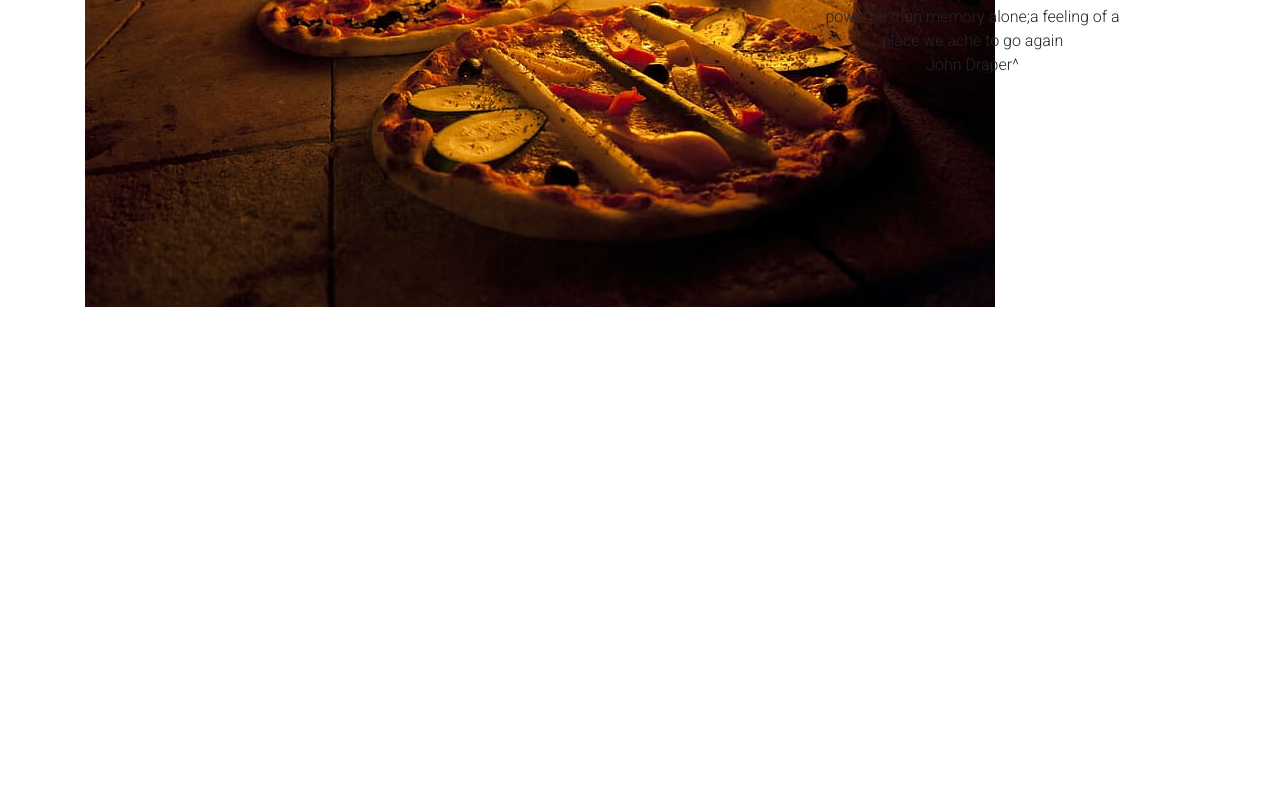
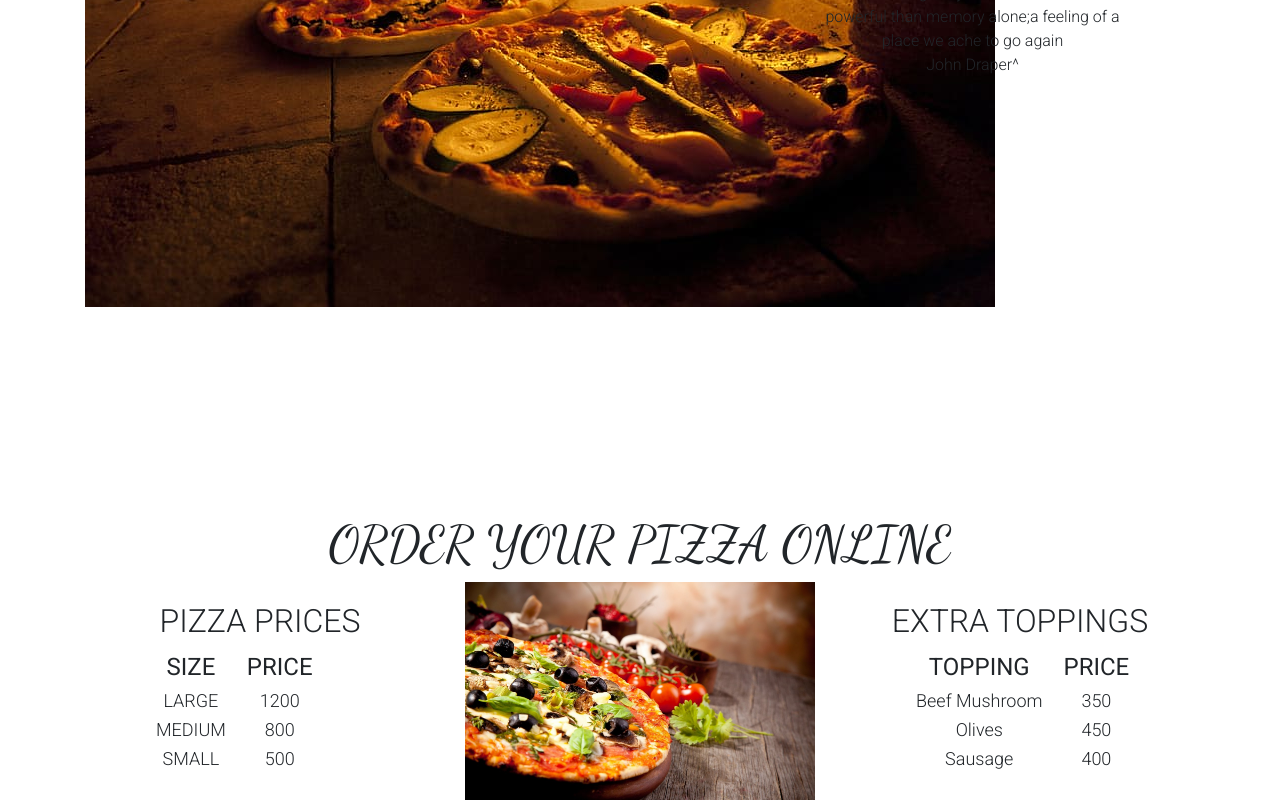
Before and after one commit to lorrainekamanda/pizza-hut, a plain HTML site: page index.html in a window 1280 px wide. Shown: the part 1972-2772 px from the top of the page. Before the commit the page ends 2479 px from the top, so only its background shows below. Drawn offline with nearby package versions, Linux system fonts and the light colour scheme; files whose address does not match are found by name.

Commit message:
adding the first type of pizza

```diff
--- a/index.html
+++ b/index.html
@@ -69,7 +69,83 @@
 
 </div>
 <div id="order">
+  ORDER YOUR PIZZA ONLINE
+</div>
 
+
+<div class="container container1">
+
+
+    <div class = "mdb-lightbox">
+
+        <div class = "row row1" >
+            <div  class="col-lg-4">
+             <h2 style="margin-top: 20px;"> PIZZA PRICES</h2>
+             <table  id = "table1" style=" margin-left: 70px;">
+             <tr>
+             <th style="font-size: 24px; padding-right: 20px;"> SIZE</th>
+             <th style="font-size: 24px; "> PRICE</th>
+             </tr>
+
+             <tr>
+           <td style="font-size: 18px; padding-right: 20px;" id = "lg1"> LARGE</td>
+           <td style="font-size: 18px;" >  1200</td>
+
+             </tr>
+             <td style="font-size: 18px; padding-right: 20px;" id = "md1" > MEDIUM</td>
+             <td style="font-size: 18px; ">800</td>
+             <tr>
+
+              <td style="font-size: 18px; padding-right: 20px;" id = "sm1"> SMALL</td>
+              <td style="font-size: 18px;"> 500 </td>
+
+            </tr>
+
+
+            </table>
+
+            </div>
+
+          <div class = "col-lg-4 col4">
+            <div  class= "view overlay zoom">
+
+              <img src="images/pizza1.jpg" id="img1" class = "img-fluid"  alt="">
+
+              <div class="mask flex-center rgba-red-light">
+                <p id = "word">HAWAIAN <br>CRUST</p>
+              </div>
+            </div>
+          </div>
+          <div class="col-lg-4">
+              <h2 style="margin-top: 20px;"> EXTRA TOPPINGS</h2>
+
+
+             <table  id = "table1" style=" margin-left: 70px;">
+             <tr>
+             <th style="font-size: 24px; padding-right: 20px;"> TOPPING</th>
+             <th style="font-size: 24px; "> PRICE</th>
+             </tr>
+
+             <tr>
+           <td style="font-size: 18px; padding-right: 20px;" id = "tp1"> Beef Mushroom</td>
+           <td style="font-size: 18px;" >350</td>
+
+             </tr>
+             <td style="font-size: 18px; padding-right: 20px;"id = "tp2"> Olives</td>
+             <td style="font-size: 18px; ">450</td>
+             <tr>
+
+              <td style="font-size: 18px; padding-right: 20px;" id = "tp3"> Sausage</td>
+              <td style="font-size: 18px;"> 400 </td>
+
+            </tr>
+
+
+            </table>
+
+
+
+</footer>
 
 
 
```
